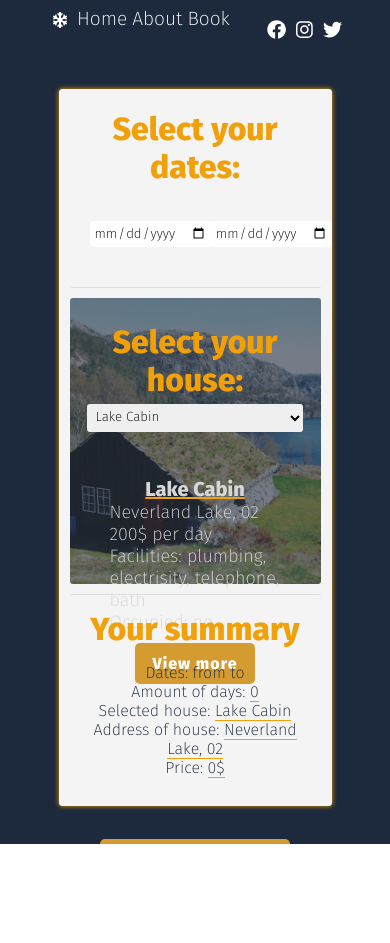
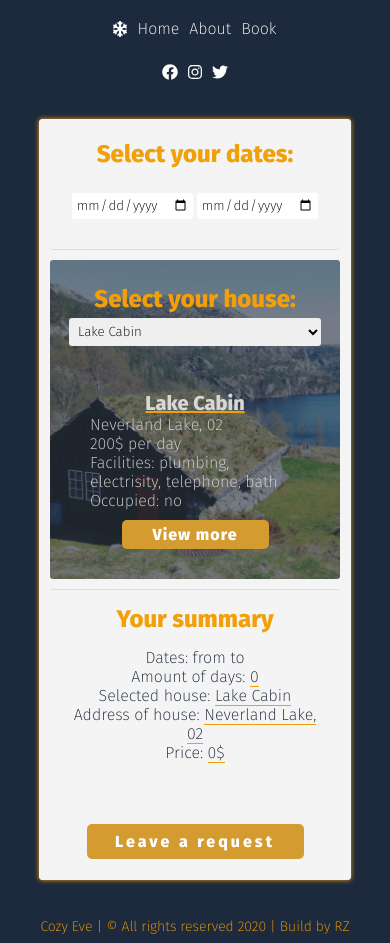
Before and after one commit to rnlaufz/EveReact, a React (Create React App) app: page /eve_book in a window 390 px wide. Before the commit the page ends 844 px from the top, so only its background shows below. Built offline with nearby package versions, Linux system fonts and the light colour scheme.

Commit message:
added not found component| added media queries | fixed minor styling issues

```diff
--- a/src/App.css
+++ b/src/App.css
@@ -10,7 +10,23 @@
   padding: 0;
 }
 
-html, body {
+html{
+  height: 100%;
+  width: 100%;
+  background: none;
+}
+
+body{
+  width: 100vw;
+  height: 100vh;
+  font-family: 'Fira Sans', sans-serif;
+  overflow-x: hidden;
+  background: none;
+  background-color: rgba(20, 34, 53, 0.960);
+  background-blend-mode: normal;
+}
+
+/* html, body {
   position: absolute;
   top: 0;
   left: 0;
@@ -21,7 +37,7 @@ html, body {
   height: 100vh;
   overflow: hidden;
 
-}
+} */
 
 ul {
     list-style-type: none;
@@ -322,7 +338,7 @@ outline: none;
 
 /* Index page */
 .container{
-  width: 100vw;
+  width: 100%;
   height: 100vh;
   margin: auto;
   text-align: center;
@@ -333,7 +349,7 @@ outline: none;
 
 .content-container {
   width: 100%;
-  height: 100%;
+  height: 90%;
   text-align: center;
   display: flex;
   align-items: center;
@@ -387,8 +403,8 @@ font-weight: bold;
 /* About page */
 .about-container {
   margin: auto;
-  height: 100vh;
-  width: 100vw;
+  height: 100%;
+  width: 100%;
   background: none;
   background-color: rgba(20, 33, 53, 0.960);
   background-blend-mode: normal;
@@ -483,8 +499,8 @@ font-weight: bold;
 
 /* Book page */
 .book-container {
-  width: 100vw;
-  height: 100vh;
+  width: 100%;
+  height: 100%;
   margin: auto;
   display: flex;
   flex-direction: column;
@@ -700,3 +716,172 @@ form button[type="submit"]:disabled:hover{
   color: #F1A009;
 
 }
+
+/* Not found page */
+.not-found-container {
+  width: 100vw;
+  height: 100vh;
+  display: flex;
+  align-items: center;
+  justify-content: center;
+  flex-direction: column;
+  text-align: center;
+  background-color: #1D293C;
+}
+
+.not-found-container p {
+  color: #fff;
+}
+
+.upper {
+  text-transform: uppercase;
+  padding: 10px;
+  font-size: 200%;
+}
+
+.hyper-text {
+  color: #F1A009;
+  font-size: 600%;
+}
+
+.not-found-info{
+  width: 40%;
+  text-align: center;
+}
+
+@media(max-width: 1200px){
+
+  /* Book page card */
+  .card {
+      width: 80%;
+      height: 95%;
+  }
+
+
+}
+
+
+@media(max-width: 1420px){
+  /* Img gallery modal */
+.img-modal-content .img-gallery img {
+width: 100%;
+height: 90%;
+padding: 40px;
+}}
+
+/* For mobile devises */
+
+@media(max-width:541px){
+  h1, h2 {
+      font-size: 24px !important;
+      letter-spacing: 5px;
+  }
+
+ .content h2 {
+     font-size: 18px !important;
+      text-transform: none;
+  }
+
+  h3, a {
+      font-size: 16px;
+  }
+
+  p {
+      font-size: 14px;
+  }
+
+  .desc div p {
+      padding: 0;
+  }
+
+  #dates h3, #selector h3 ,.summary-container h4 {
+      font-size: 24px;
+  }
+
+  #arrival, #departure {
+      margin: 10px 0px
+  }
+
+  .house-description-item, .btn {
+      font-size: 16px;
+  }
+
+  .list-group {
+      flex-direction: column;
+      justify-content: center;
+      text-align: center;
+
+  }
+
+  #group-one, #group-two {
+      margin: auto;
+   }
+
+   #group-one {
+       padding-bottom: 0;
+   }
+
+   .list-group {
+       flex-direction: column;
+       justify-content: center;
+       text-align: center;
+
+   }
+
+  .modal {
+      width: 80%;
+  }
+
+
+}
+
+@media(max-width:361px){
+  h1, h2 {
+      font-size: 18px !important;
+      letter-spacing: 5px;
+  }
+
+ .content h2 {
+     font-size: 14px !important;
+      text-transform: none;
+  }
+
+  h3, a {
+      font-size: 12px;
+  }
+
+  p {
+      font-size: 10px;
+  }
+
+  .desc div p {
+      padding: 0;
+  }
+
+  #dates h3, #selector h3 ,.summary-container h4 {
+      font-size: 16px;
+  }
+
+  #arrival, #departure {
+      margin: 5px 0px
+  }
+
+  .house-description-item, .btn, #selected-more, .form-list-group-item {
+      font-size: 12px !important;
+  }
+
+  #selected-more {
+      margin-top: 5px !important;
+  }
+
+  .modal {
+      width: 80%;
+      height: 90%;
+  }
+
+  footer p{
+      text-align: center;
+      right: 10%;
+  }
+
+}
--- a/src/App.js
+++ b/src/App.js
@@ -8,6 +8,7 @@ import store from './store';
 import About from './pages/About';
 import Book from './pages/Book';
 import Showcase from './pages/Showcase';
+import NotFound from './componets/NotFound';
 
 export class App extends Component {
 
@@ -24,6 +25,8 @@ export class App extends Component {
         <Route exact path="/" component={() =>
           <Showcase/>
         } />
+        {/* Index page route */}
+        <Route component={NotFound} />
 
       </Switch>
       </Router>
--- /dev/null
+++ b/src/componets/NotFound.js
@@ -0,0 +1,15 @@
+import React from 'react';
+import { Link } from 'react-router-dom';
+
+const NotFound = () => {
+    return (
+        <div className="not-found-container">
+        <h3 className="hyper-text">404</h3>
+        <p className="upper">Oops! Page not found</p>
+        <p className="not-found-info">The page you're looking for might not exist, has beeen removed or currently unavaliable.</p>
+        <Link to="/" className="btn">Go to homepage</Link>
+    </div>
+    )
+}
+
+export default NotFound;
```
